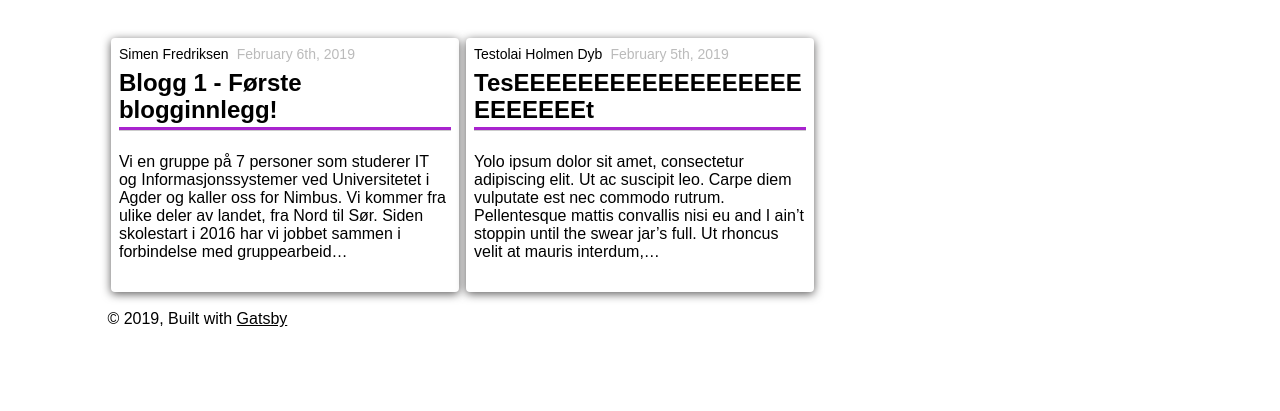
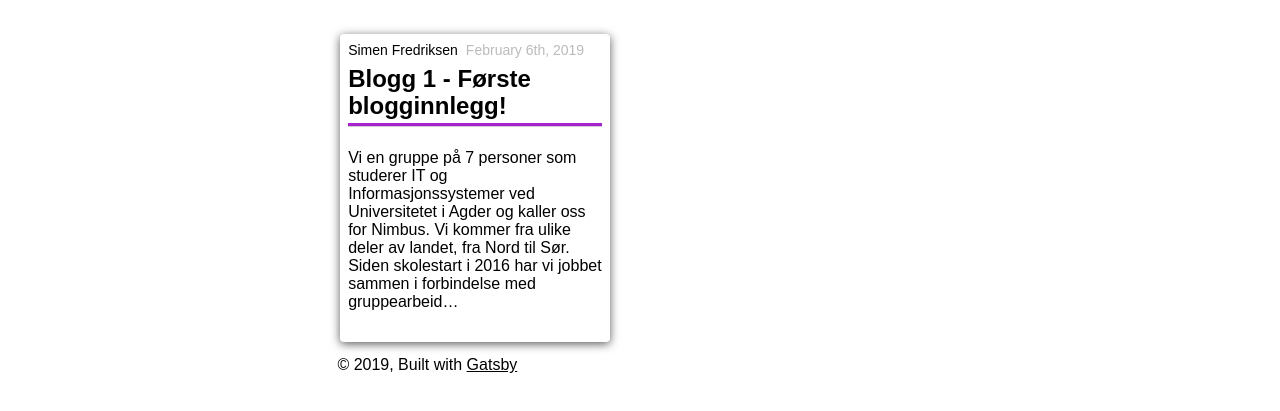
Before and after one commit to NimbusUIA/nimblog, a Gatsby site: page / in a window 1280 px wide. Shown: the part 61-472 px from the top of the page. Built offline with nearby package versions, Linux system fonts and the light colour scheme; Gatsby itself is replaced by a stand-in of ours.

Commit message:
endret layout på blogpost

```diff
--- a/src/components/layout.css
+++ b/src/components/layout.css
@@ -426,6 +426,13 @@ footer {
 footer a {
   color: black;
 }
+
+#container {
+  margin: 0 auto;
+  max-width: 50%;
+  padding: 0px 1.0875rem 1.45rem;
+  padding-top: 0;
+}
 fieldset {
   margin-left: 0;
   margin-right: 0;
--- a/src/components/layout.js
+++ b/src/components/layout.js
@@ -19,14 +19,7 @@ const Layout = ({ children }) => (
     render={data => (
       <>
         <Header siteTitle={data.site.siteMetadata.title} />
-        <div
-          style={{
-            margin: `0 auto`,
-            maxWidth: 1100,
-            padding: `0px 1.0875rem 1.45rem`,
-            paddingTop: 0,
-          }}
-        >
+        <div id="container">
           <main>{children}</main>
           <footer>
             © {new Date().getFullYear()}, Built with
--- a/src/pages/test/index.md
+++ /dev/null
@@ -1,9 +0,0 @@
----
-title: "TesEEEEEEEEEEEEEEEEEEEEEEEEEt"
-description: This post is related to the gatsbyjs
-date: '2019-02-05'
-category: 'Blogging'
-author: 'Testolai Holmen Dyb'
----
-
-Yolo ipsum dolor sit amet, consectetur adipiscing elit. Ut ac suscipit leo. Carpe diem vulputate est nec commodo rutrum. Pellentesque mattis convallis nisi eu and I ain’t stoppin until the swear jar’s full. Ut rhoncus velit at mauris interdum, fringilla dictum neque rutrum. Curabitur mattis odio at erat viverra lobortis. Poppin’ bottles on the ice, tristique suscipit mauris elementum tempus. Quisque ut felis vitae elit tempor interdum viverra a est. Drop it like it’s hot, at pretium quam. In nec scelerisque purus. Nam dignissim lacus ipsum, a ullamcorper nulla pretium non. Aliquam sed enim faucibus, pulvinar felis at, vulputate augue. Ten, ten, twenties on them fifties, trick, at tempus libero fermentum id. Vivamus ut nisi dignissim, condimentum urna vel, dictum massa. Donec justo yolo, rutrum vitae dui in, dapibus tempor tellus. I do it big. Fusce ut sagittis mi.
--- a/src/templates/blog-post.js
+++ b/src/templates/blog-post.js
@@ -9,7 +9,7 @@ function BlogPost(props) {
 
   return (
     <Layout>
-      <div>
+      <div className="post-container">
         <h1>{title}</h1>
         <div id="author">Av {author}</div>
         <div id="date">{date}</div>
```
Also changed, not shown: src/templates/blog-post.css (+4 -4 lines), src/pages/test/gatsby-astronaut.png (deleted).
